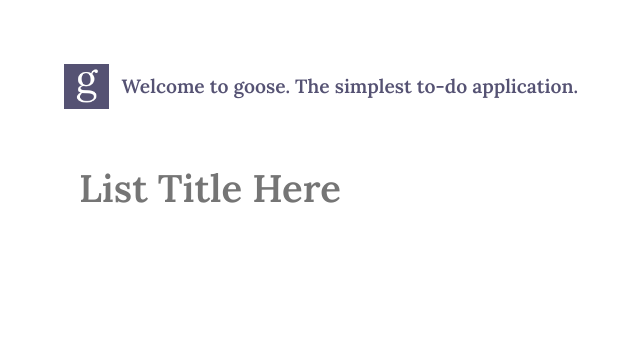
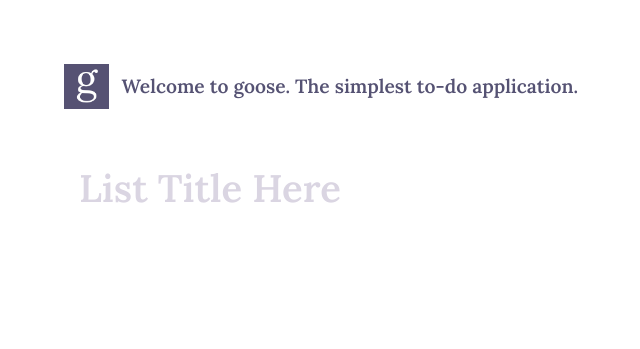
Before and after one commit to carman-li/to-doappprac, a React app in the folder to-doapp/: page / in a window 1280 px wide. Shown: the whole page, without its empty margins (30-670 px from the left). Built offline with nearby package versions, Linux system fonts and the light colour scheme.

Commit message:
quick styling changes

```diff
--- a/to-doapp/src/Header.js
+++ b/to-doapp/src/Header.js
@@ -1,5 +1,5 @@
 import React, { Component } from "react";
-import logo from "./logo.png";
+import logo from "./logo.jpg";
 
 class Header extends Component {
   render() {
--- a/to-doapp/src/index.css
+++ b/to-doapp/src/index.css
@@ -29,6 +29,10 @@ textarea {
   width: 100%;
 }
 
+textarea::placeholder {
+  color: #DAD5E2;
+}
+
 textarea:focus, textarea:hover {
   outline: none;
   border-bottom: 3px solid #555273;
```
